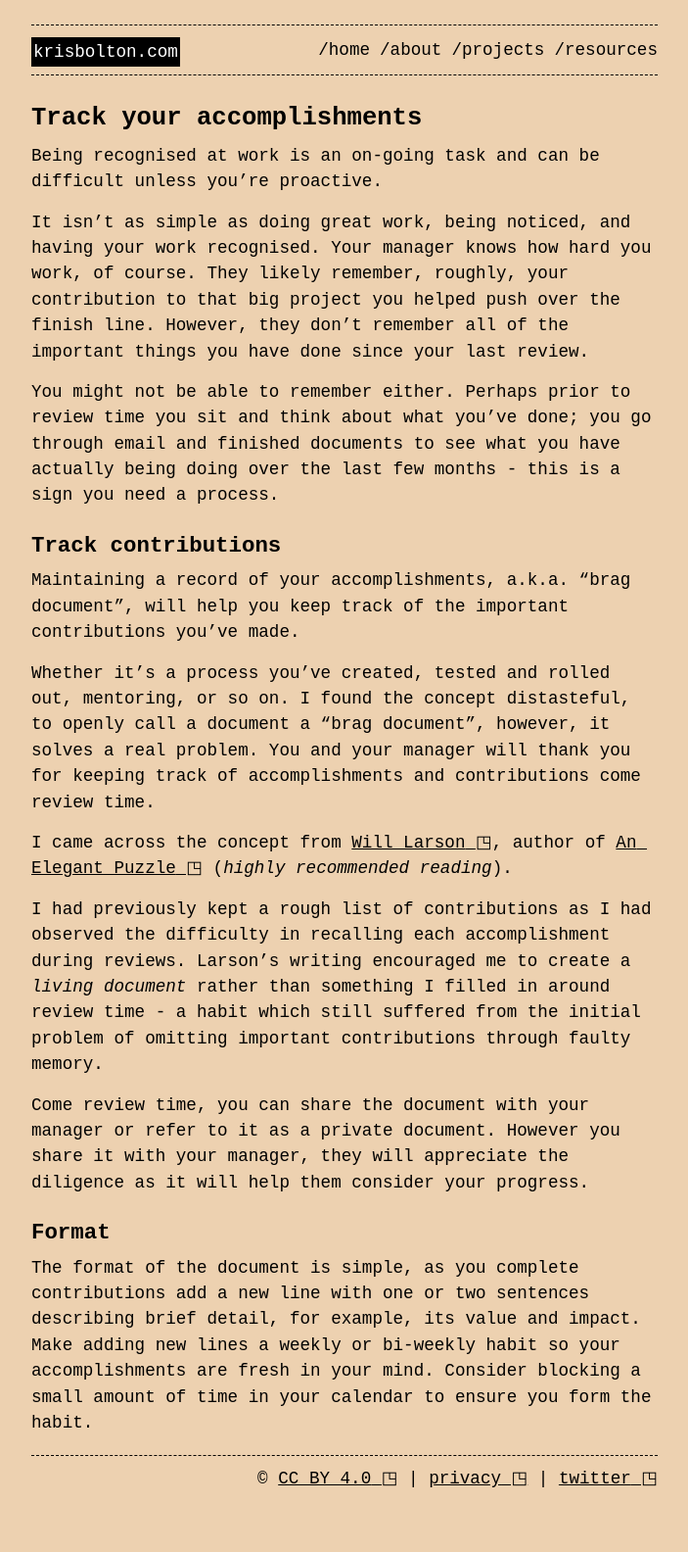
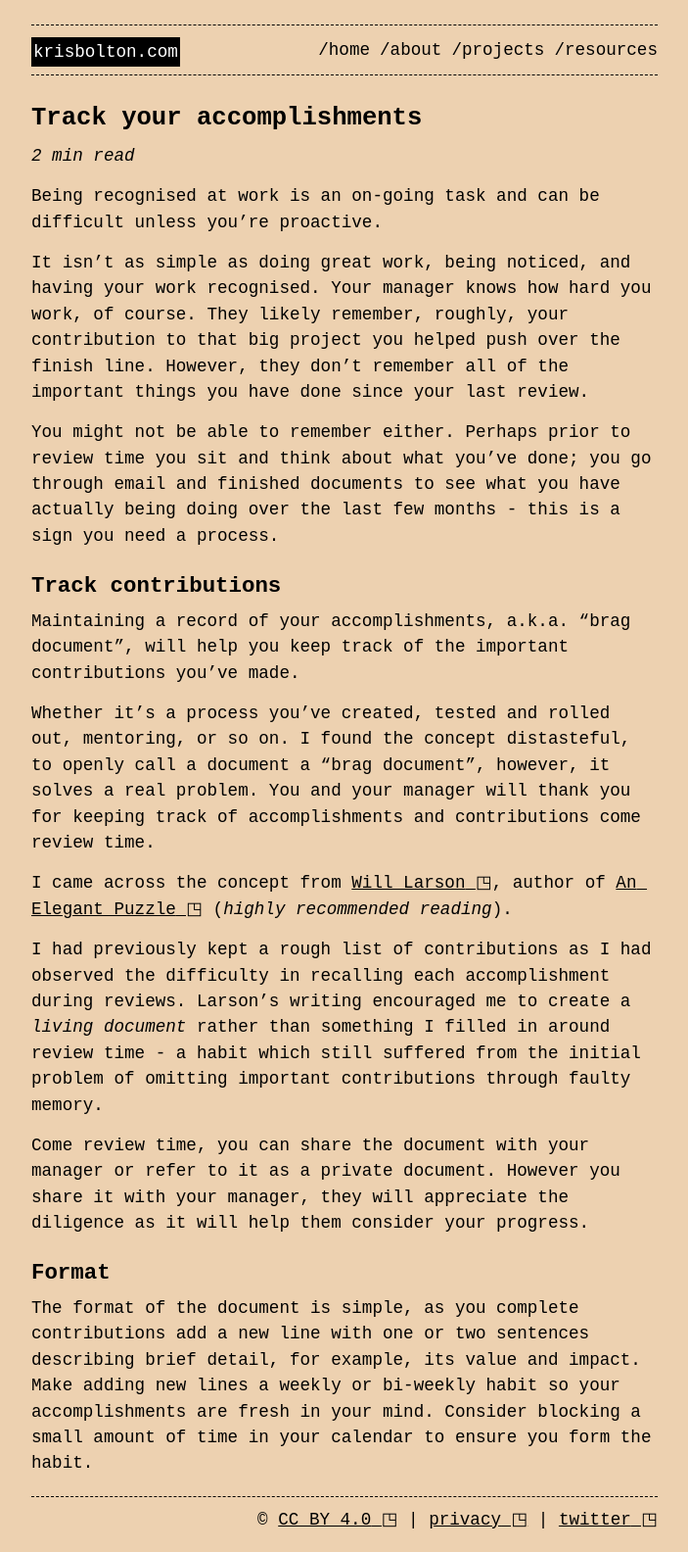
Before and after one commit to krisbolton/blog-staging, a Jekyll site: the page built from _posts/2021-12-27-track-your-accomplishments.markdown, in a window 1280 px wide. Shown: the whole page at 98% size, without its empty margins (288-991 px from the left). Built offline with Jekyll 4.4.1, drawn with Linux system fonts in a browser that asks for light colours; before the commit the page ends 1543 px from its top, so only the background shows below that.

Commit message:
add estimated read time to posts. closes #7

```diff
--- a/_layouts/post.html
+++ b/_layouts/post.html
@@ -4,6 +4,7 @@ layout: default
 
 <div>
 	<h1> {{ page.title | escape }} </h1>
+	<div class="post-read-time">{% assign words = page.content | number_of_words %} {% if words < 360 %} 1 min read {% else %} {{ words | divided_by:170 }} min read {% endif %}</div>
 </div>
 
 <div>
--- a/_sass/base.scss
+++ b/_sass/base.scss
@@ -97,6 +97,11 @@ tbody tr:nth-child(odd) {
 }
 
 
+/**
+* Posts
+*/
+
+.post-read-time { font-style: italic; margin-bottom: 15px; }
 
 /**
  * Highlight/Markup
```
